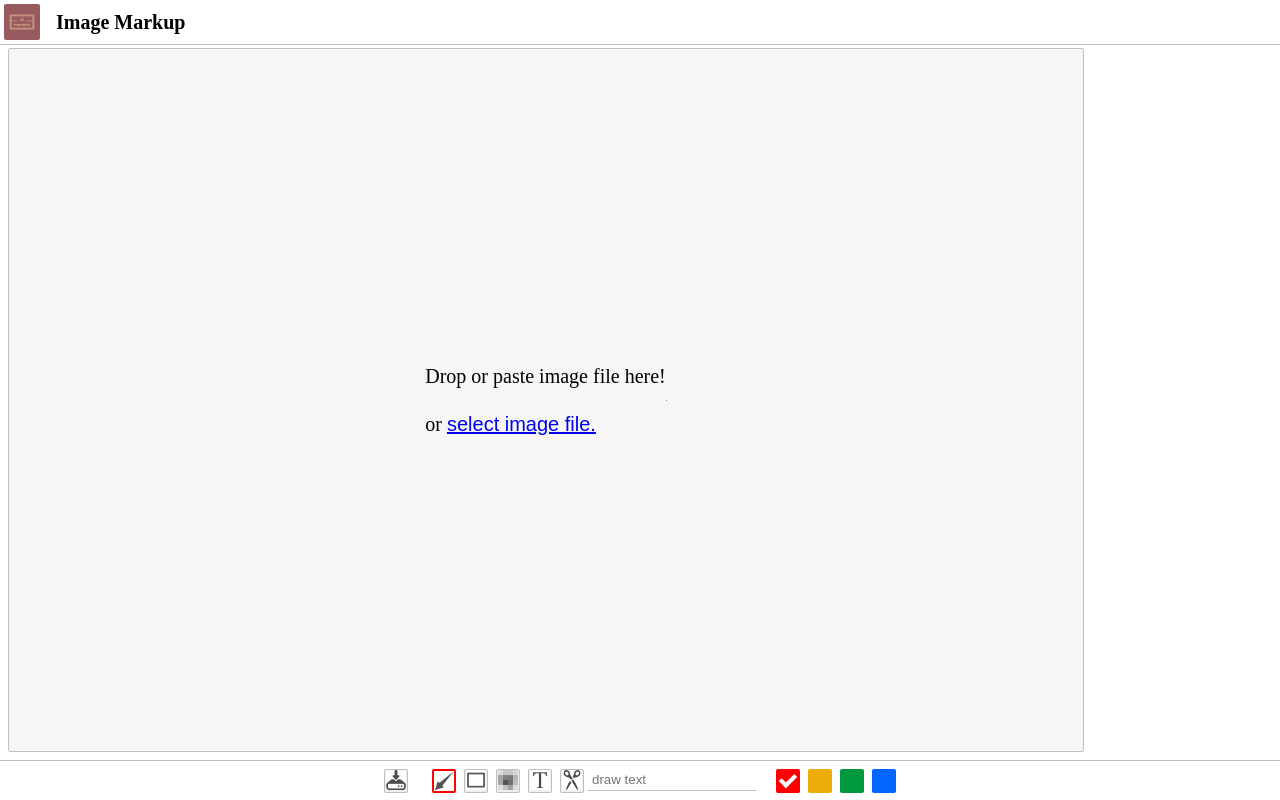
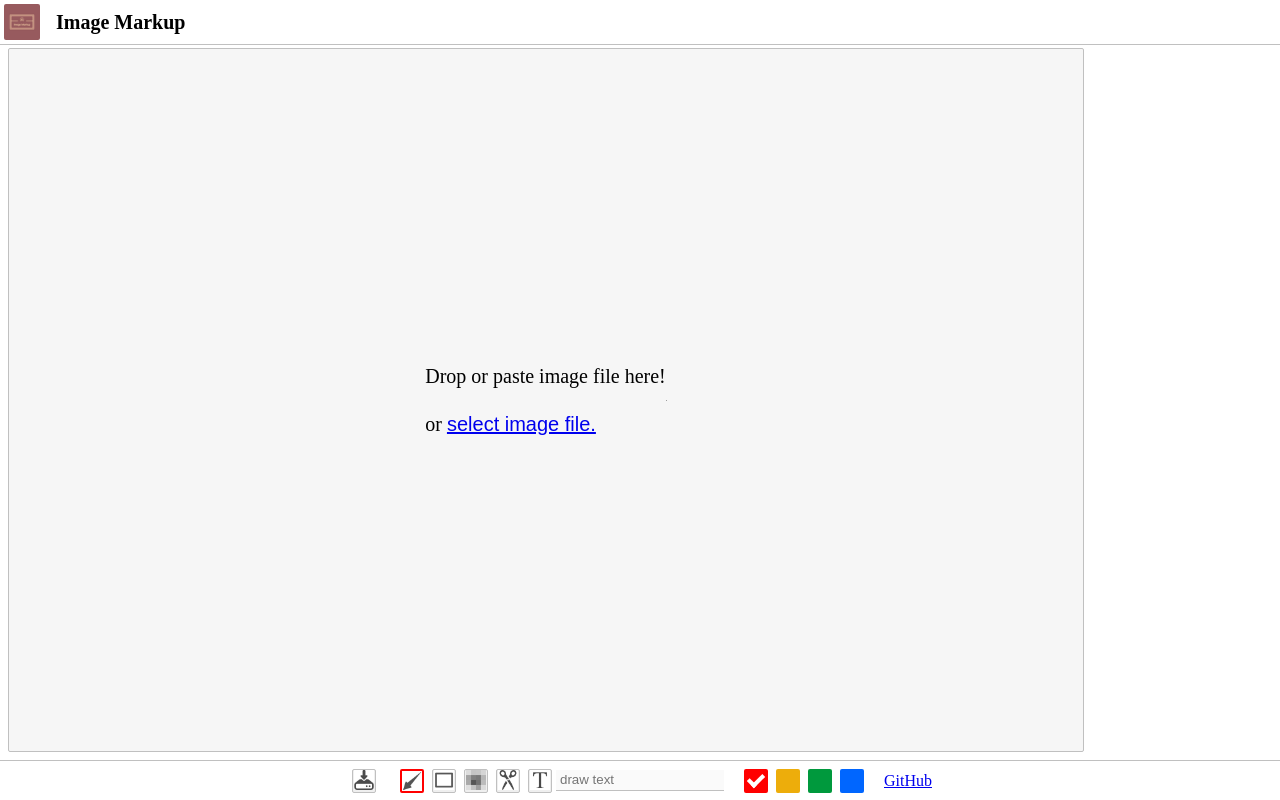
Before and after one commit to mryhryki/image-markup, a React (Vite) app: page / in a window 1280 px wide. Built offline with nearby package versions, Linux system fonts and the light colour scheme.

Commit message:
Cosmetic change

```diff
--- a/src/app.tsx
+++ b/src/app.tsx
@@ -143,6 +143,9 @@ export const App: React.FC = () => {
         <FooterGroup>
           <ColorSelector color={color} setColor={setColor}/>
         </FooterGroup>
+        <FooterGroup>
+          <a href="https://github.com/mryhryki/image-markup" target="_blank" rel="noopener noreferrer">GitHub</a>
+        </FooterGroup>
       </Footer>
     </Wrapper>
   );
--- a/src/components/drawer_selector.tsx
+++ b/src/components/drawer_selector.tsx
@@ -7,8 +7,8 @@ const Drawers: DrawerType[] = [
   "arrow",
   "rectangle_border",
   "mask",
+  "trim",
   "text",
-  "trim"
 ];
 
 const TextInput = styled.input`
@@ -56,6 +56,7 @@ export const DrawerSelector: React.FC<Props> = (props) => {
           setText(event.target.value);
         }}
         placeholder="draw text"
+        disabled={drawer !== "text"}
         value={text}
       />
     </>
--- a/src/util/user_action_event.ts
+++ b/src/util/user_action_event.ts
@@ -38,11 +38,11 @@ export const setUserActionEventListener = (context: CanvasRenderingContext2D, li
     moving = false;
     await listener({ type: "moved", start: startPosition, current: getPosition(event) });
   };
-  canvas.onmouseleave = async () => {
-    if (!moving) return;
-    moving = false;
-    await listener({ type: "canceled", start: DummyPosition, current: DummyPosition });
-  };
+  // canvas.onmouseleave = async () => {
+  //   if (!moving) return;
+  //   moving = false;
+  //   await listener({ type: "canceled", start: DummyPosition, current: DummyPosition });
+  // };
   canvas.oncontextmenu = async () => {
     moving = false;
     await listener({ type: "canceled", start: DummyPosition, current: DummyPosition });
```
